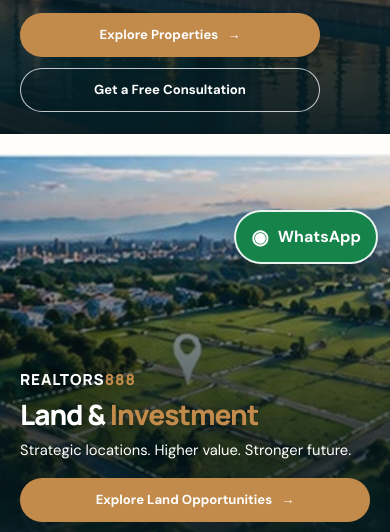
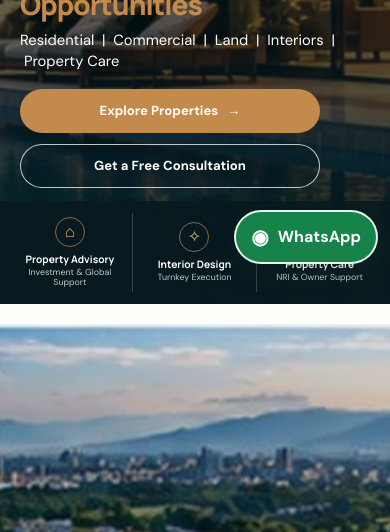
Before and after one commit to webfridgerator/Realtors888, a plain HTML site: page index.html in a window 390 px wide. Shown: the part 568-1100 px from the top of the page. Drawn offline with Linux system fonts and the light colour scheme.

Commit message:
Show responsive banner feature icons on mobile

```diff
--- a/assets/css/style.css
+++ b/assets/css/style.css
@@ -98,3 +98,24 @@ main>.visual-banner{margin:10px auto;}
  .visual-banner-feature strong{display:block;font-family:Manrope,Arial,sans-serif;font-size:clamp(.72rem,1.05vw,.98rem);line-height:1.25;letter-spacing:0;}
  .visual-banner-feature small{display:block;color:rgba(255,255,255,.76);font-size:clamp(.62rem,.8vw,.76rem);line-height:1.25;margin-top:3px;}
 }
+
+
+/* Mobile banner feature strips: make the three service highlights visible on phones */
+@media(max-width:780px){
+ .visual-banner--home{min-height:650px;}
+ .visual-banner-stack .visual-banner{min-height:560px;}
+ .visual-banner-copy,.visual-banner--home .visual-banner-copy,.visual-banner-stack .visual-banner-copy{bottom:112px;}
+ .visual-banner-features{position:absolute;left:0;right:0;bottom:0;z-index:3;display:grid;grid-template-columns:repeat(3,minmax(0,1fr));gap:0;padding:12px 8px;background:linear-gradient(90deg,rgba(7,25,30,.96),rgba(7,25,30,.88));color:#fff;}
+ .visual-banner-feature{display:flex;flex-direction:column;align-items:center;justify-content:center;text-align:center;gap:6px;padding:4px 6px;min-width:0;border-right:1px solid rgba(255,255,255,.18);}
+ .visual-banner-feature:last-child{border-right:0;}
+ .visual-banner-feature-icon{width:30px;height:30px;flex:0 0 auto;display:grid;place-items:center;border:1px solid rgba(194,138,75,.7);border-radius:50%;color:#e4bb7e;font-size:16px;line-height:1;}
+ .visual-banner-feature strong{display:block;font-family:Manrope,Arial,sans-serif;font-size:.68rem;line-height:1.2;letter-spacing:0;}
+ .visual-banner-feature small{display:block;color:rgba(255,255,255,.76);font-size:.58rem;line-height:1.2;margin-top:2px;}
+}
+@media(max-width:480px){
+ .visual-banner--home{min-height:690px;}
+ .visual-banner-stack .visual-banner{min-height:590px;}
+ .visual-banner-copy,.visual-banner--home .visual-banner-copy,.visual-banner-stack .visual-banner-copy{bottom:116px;}
+ .visual-banner-feature strong{font-size:.64rem;}
+ .visual-banner-feature small{font-size:.55rem;}
+}
```
